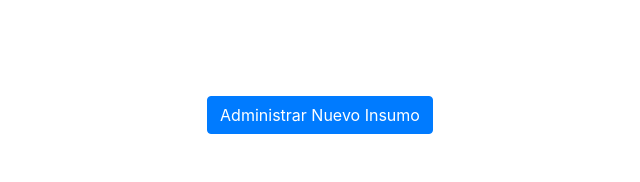
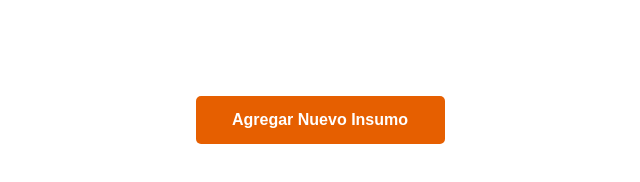
Before and after one commit to lucasmenares/limpialo-django, a Django app: page /admin_insumos/ in a window 1280 px wide. Shown: the part 720-902 px from the top of the page, without its empty margins (320-960 px from the left). Run offline with Django 3.2, Linux system fonts and the light colour scheme; the visitor is signed in with stand-in values (Sample User, id 1); data that the repository does not hold is empty; some libraries are stand-ins or nearby versions.

Commit message:
FIX: buttons style

```diff
--- a/MisPerris/MisPerritos/templates/web/admin/admin_insumos.html
+++ b/MisPerris/MisPerritos/templates/web/admin/admin_insumos.html
@@ -20,8 +20,8 @@
 	<div class="py-5">
 		<div class="container p-5">
 			<div class="col-12 text-center pb-5">
-				<button type="button" class="btn btn-primary" data-toggle="modal" data-target="#exampleModalCenter">
-					Administrar Nuevo Insumo
+				<button type="button" class="btn btn-header" data-toggle="modal" data-target="#exampleModalCenter">
+					Agregar Nuevo Insumo
 				</button>
 			</div>
 			<div class="col-12">
@@ -93,9 +93,8 @@
 				</div>
 			</div>
 			<div class="modal-footer">
-				<button type="button" class="btn btn-secondary" data-dismiss="modal">Cerrar</button>
-				<button type="submit" name="action" value="delete" class="btn btn-enviar" onclick="return ValidarInsumos()">Borrar</button>
-				<button type="submit" name="action" value="update" class="btn btn-enviar" onclick="return ValidarInsumos()">Actualizar</button>
+				<button type="submit" name="action" value="delete" class="btn btn-danger" onclick="return ValidarInsumos()">Borrar</button>
+				<button type="submit" name="action" value="update" class="btn btn-warning" onclick="return ValidarInsumos()">Actualizar</button>
 				<button type="submit" name="action" value="register" class="btn btn-enviar" onclick="return ValidarInsumos()">Registrar</button>
 			</div>
 			</form>
```
